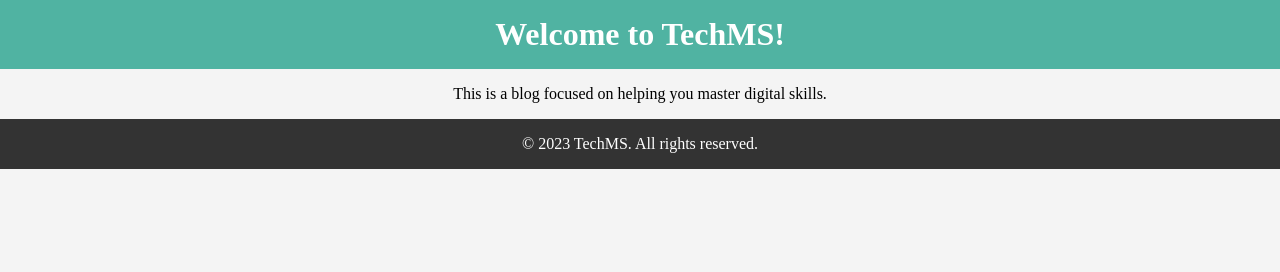
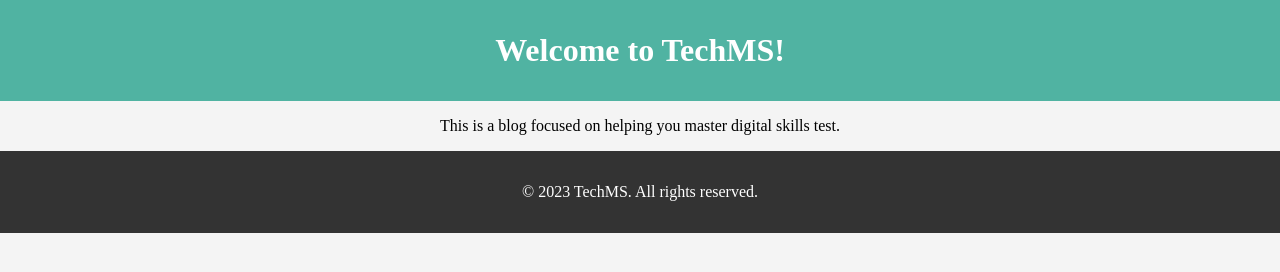
Before and after one commit to maikisb/TechMS, a plain HTML site: page public/index.html in a window 1280 px wide. Drawn offline with Linux system fonts and the light colour scheme.

Commit message:
added test on index

```diff
--- a/public/index.html
+++ b/public/index.html
@@ -1,6 +1,7 @@
 <!DOCTYPE html>
 <html lang="en">
 <head>
+    <meta name="viewport" content="width=device-width, initial-scale=1.0">
     <meta charset="UTF-8">
     <title>TechMS - Master Digital Skills</title>
     <link rel="stylesheet" href="styles.css">
@@ -10,7 +11,7 @@
         <h1>Welcome to TechMS!</h1>
     </header>
     <main>
-        <p>This is a blog focused on helping you master digital skills.</p>
+        <p>This is a blog focused on helping you master digital skills  test.</p>
     </main>
     <footer>
         <p>© 2023 TechMS. All rights reserved.</p>
--- a/public/styles.css
+++ b/public/styles.css
@@ -30,3 +30,29 @@ footer {
     text-align: center;
     padding: 1em 0;
 }
+
+@media only screen and (max-width: 600px) {
+    /* Add your mobile-specific styles here */
+}
+
+/* Media Query for Screens Larger than 600px */
+@media only screen and (min-width: 600px) {
+  header, footer {
+    padding: 2em;
+  }
+}
+
+/* Flexible Grids */
+main {
+  width: 100%;
+  max-width: 1200px;
+  margin: auto;
+}
+
+/* Use Relative Units */
+body {
+  font-size: 16px;
+}
+h1 {
+  font-size: 2em;  /* 32px */
+}
```
Also changed, not shown: 2 other files.
